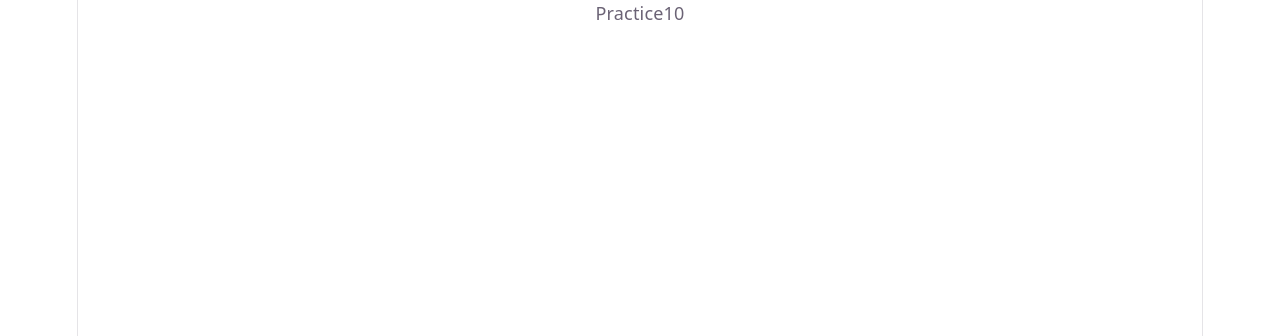
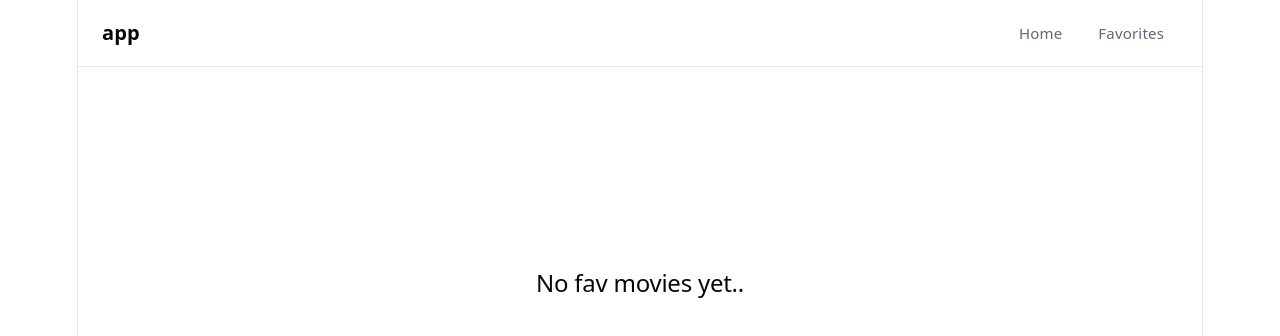
Before and after one commit to franzdarren/practice2, a React app in the folder frontend/: page /favorites in a window 1280 px wide. Shown: the top 336 px of the page. Built offline with nearby package versions, Linux system fonts and the light colour scheme; the HTML template or start-up script is replaced by a standard one.

Commit message:
commented out practice exercises, brought back project to its previous glory

```diff
--- a/frontend/src/main.jsx
+++ b/frontend/src/main.jsx
@@ -17,9 +17,9 @@ import Practice10 from './PRACTICE_FOLDER/Practice10.jsx'
 
 createRoot(document.getElementById('root')).render(
   <StrictMode>
-    {/* <BrowserRouter>
+    <BrowserRouter>
       <App />
-    </BrowserRouter> */}
+    </BrowserRouter>
     {/* <Practice /> */}
     {/* <Practice2/> */}
     {/* <Practice4/> */}
@@ -27,7 +27,7 @@ createRoot(document.getElementById('root')).render(
     {/* <Practice6/> */}
     {/* <Practice7/ > */}
     {/* <Practice9/ > */}
-    <Practice10/ >
+    {/* <Practice10/ > */}
 
   </StrictMode>,
 )
```
